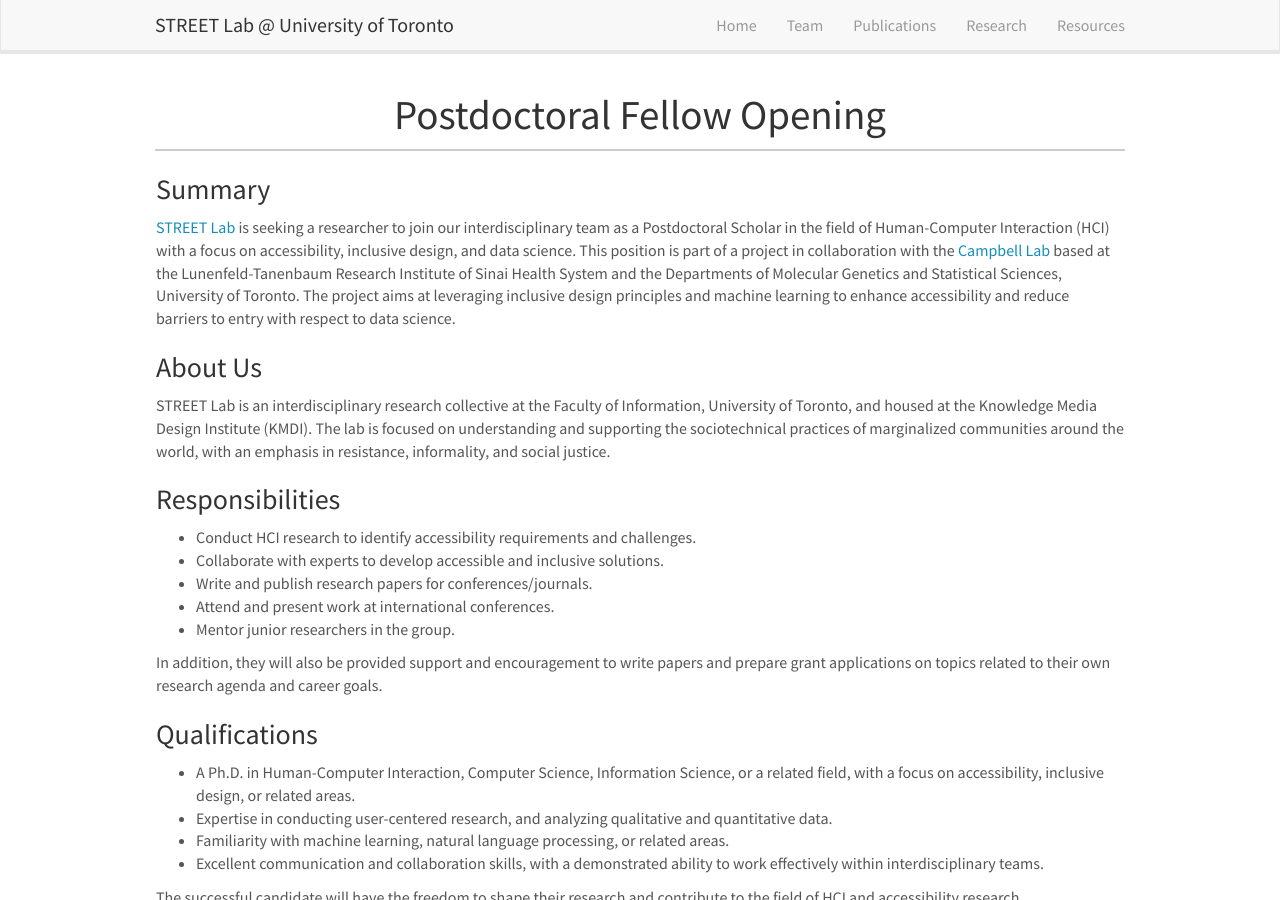
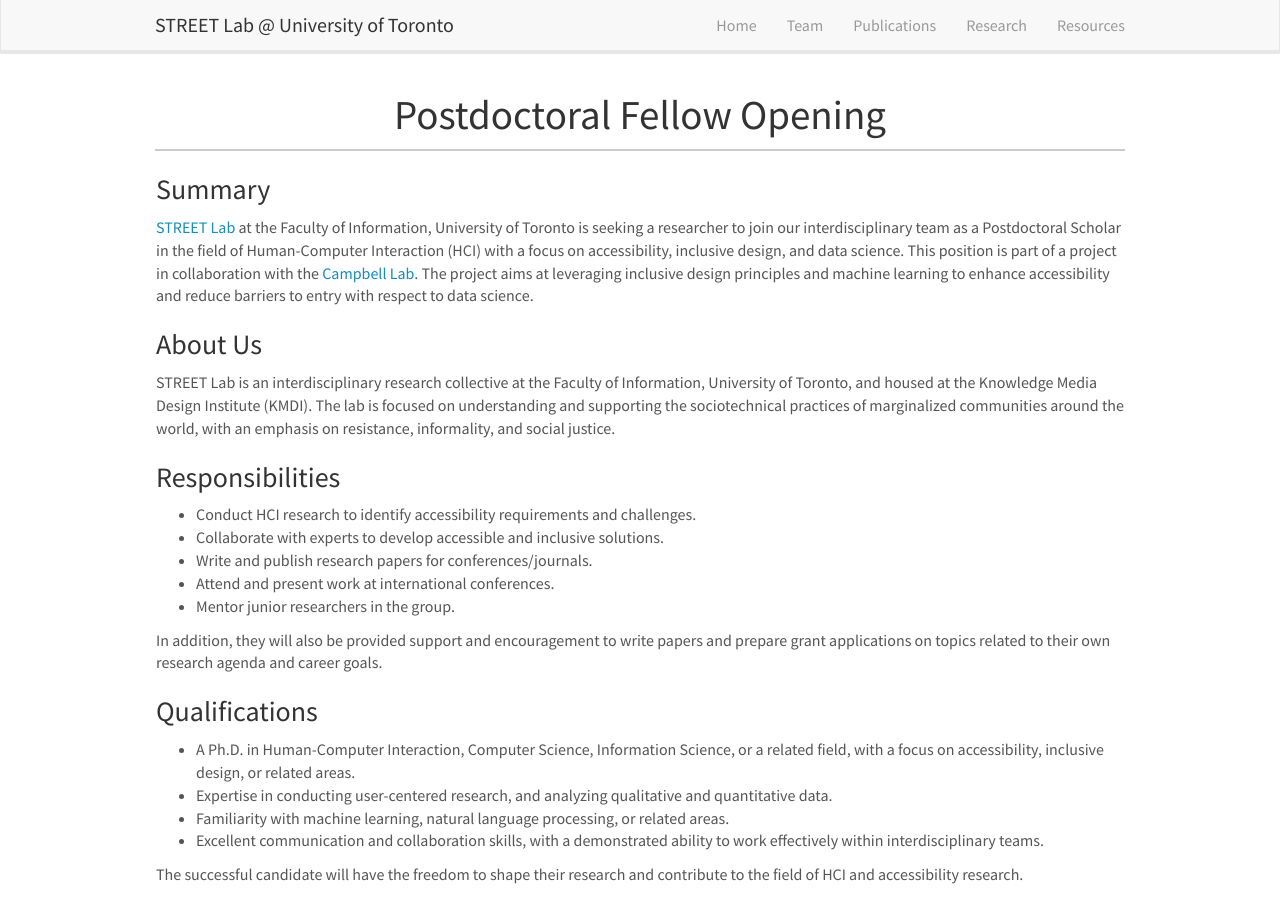
Before and after one commit to street-lab-tech/street-lab-tech.github.io, a Jekyll site: the page built from _pages/postdoc.md, in a window 1280 px wide and 900 px high. Built offline with Jekyll 4.4.1, drawn with Linux system fonts in a browser that asks for light colours; nearby versions of some CDN libraries.

Commit message:
update june 13

```diff
--- a/_pages/postdoc.md
+++ b/_pages/postdoc.md
@@ -27,10 +27,10 @@
 
 <div class=" col-sm-12">
   <h3>Summary</h3>
-[STREET Lab](http://www.streetlab.tech) is seeking a researcher to join our interdisciplinary team as a Postdoctoral Scholar in the field of Human-Computer Interaction (HCI) with a focus on accessibility, inclusive design, and data science. This position is part of a project in collaboration with the [Campbell Lab](https://www.camlab.ca) based at the Lunenfeld-Tanenbaum Research Institute of Sinai Health System and the Departments of Molecular Genetics and Statistical Sciences, University of Toronto. The project aims at leveraging inclusive design principles and machine learning to enhance accessibility and reduce barriers to entry with respect to data science.
+[STREET Lab](http://www.streetlab.tech) at the Faculty of Information, University of Toronto is seeking a researcher to join our interdisciplinary team as a Postdoctoral Scholar in the field of Human-Computer Interaction (HCI) with a focus on accessibility, inclusive design, and data science. This position is part of a project in collaboration with the [Campbell Lab](https://www.camlab.ca). The project aims at leveraging inclusive design principles and machine learning to enhance accessibility and reduce barriers to entry with respect to data science.
 
   <h3>About Us</h3>
-STREET Lab is an interdisciplinary research collective at the Faculty of Information, University of Toronto, and housed at the Knowledge Media Design Institute (KMDI). The lab is focused on understanding and supporting the sociotechnical practices of marginalized communities around the world, with an emphasis in resistance, informality, and social justice.
+STREET Lab is an interdisciplinary research collective at the Faculty of Information, University of Toronto, and housed at the Knowledge Media Design Institute (KMDI). The lab is focused on understanding and supporting the sociotechnical practices of marginalized communities around the world, with an emphasis on resistance, informality, and social justice.
 
   <h3>Responsibilities</h3>
   * Conduct HCI research to identify accessibility requirements and challenges.
```
Also changed, not shown: _pages/home.md (+1 -1 lines).
